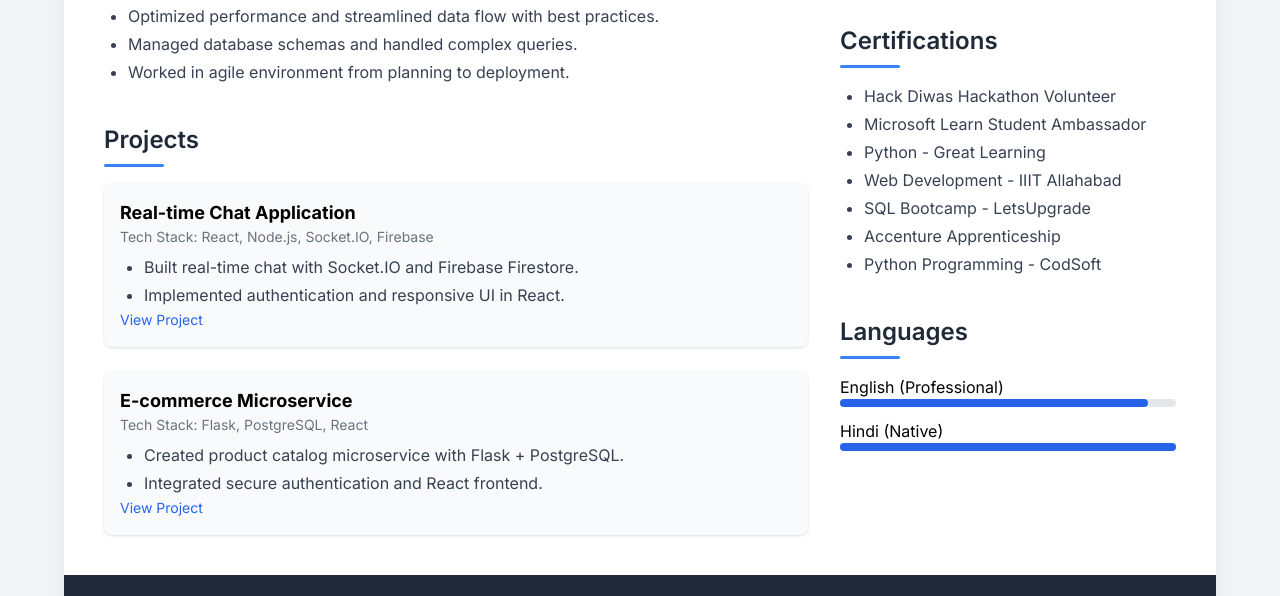
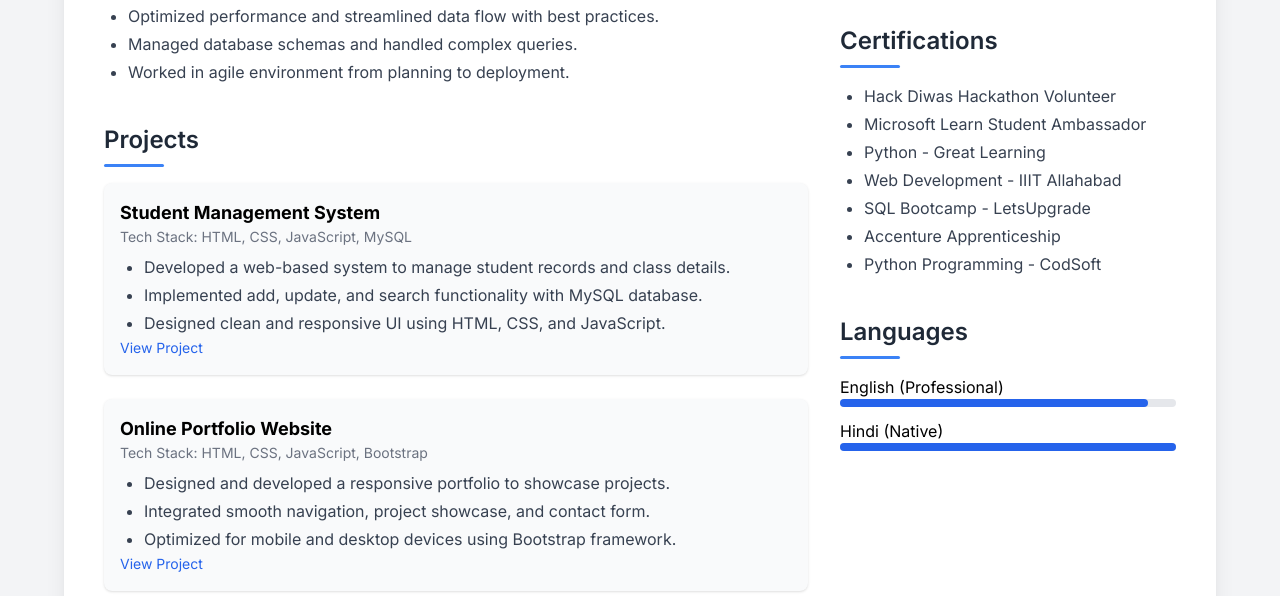
Before and after one commit to abhitha007/Portfolio, a plain HTML site: page hire.html in a window 1280 px wide. Shown: the part 708-1304 px from the top of the page. Drawn offline with nearby package versions, Linux system fonts and the light colour scheme.

Commit message:
09 sep.htm

```diff
--- a/hire.html
+++ b/hire.html
@@ -103,31 +103,36 @@
                      </div>
                   </div>
                </section>
-               <!-- Projects -->
-               <section>
+               <!-- Projects --><section>
   <h2 class="text-2xl font-semibold text-gray-800">Projects</h2>
   <div class="section-divider"></div>
   <div class="grid gap-6 mt-4">
+
     <div class="p-4 bg-gray-50 rounded-lg shadow hover:shadow-md">
-                        <h3 class="font-bold text-lg">Real-time Chat Application</h3>
-                        <p class="text-sm text-gray-500">Tech Stack: React, Node.js, Socket.IO, Firebase</p>
+      <h3 class="font-bold text-lg">Student Management System</h3>
+      <p class="text-sm text-gray-500">Tech Stack: HTML, CSS, JavaScript, MySQL</p>
       <ul class="list-disc ml-6 mt-2 text-gray-700 space-y-1">
-                           <li>Built real-time chat with Socket.IO and Firebase Firestore.</li>
-                           <li>Implemented authentication and responsive UI in React.</li>
+        <li>Developed a web-based system to manage student records and class details.</li>
+        <li>Implemented add, update, and search functionality with MySQL database.</li>
+        <li>Designed clean and responsive UI using HTML, CSS, and JavaScript.</li>
       </ul>
       <a href="#" class="text-blue-600 hover:underline text-sm">View Project</a>
     </div>
+
     <div class="p-4 bg-gray-50 rounded-lg shadow hover:shadow-md">
-                        <h3 class="font-bold text-lg">E-commerce Microservice</h3>
-                        <p class="text-sm text-gray-500">Tech Stack: Flask, PostgreSQL, React</p>
+      <h3 class="font-bold text-lg">Online Portfolio Website</h3>
+      <p class="text-sm text-gray-500">Tech Stack: HTML, CSS, JavaScript, Bootstrap</p>
       <ul class="list-disc ml-6 mt-2 text-gray-700 space-y-1">
-                           <li>Created product catalog microservice with Flask + PostgreSQL.</li>
-                           <li>Integrated secure authentication and React frontend.</li>
+        <li>Designed and developed a responsive portfolio to showcase projects.</li>
+        <li>Integrated smooth navigation, project showcase, and contact form.</li>
+        <li>Optimized for mobile and desktop devices using Bootstrap framework.</li>
       </ul>
       <a href="#" class="text-blue-600 hover:underline text-sm">View Project</a>
     </div>
+
   </div>
 </section>
+
             </div>
             <!-- Right Column -->
             <div class="space-y-10">
```
Lines whose indentation alone changed are shown as unchanged.
